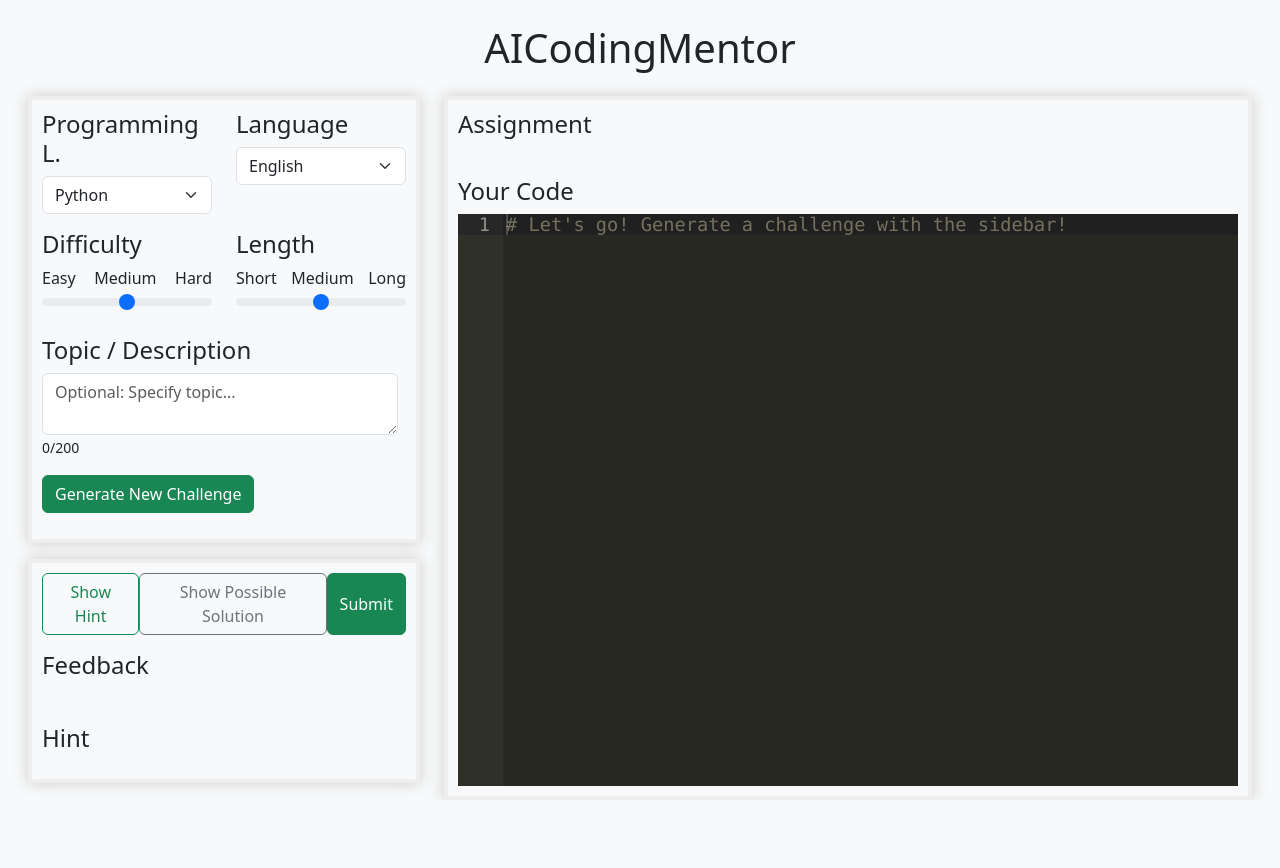
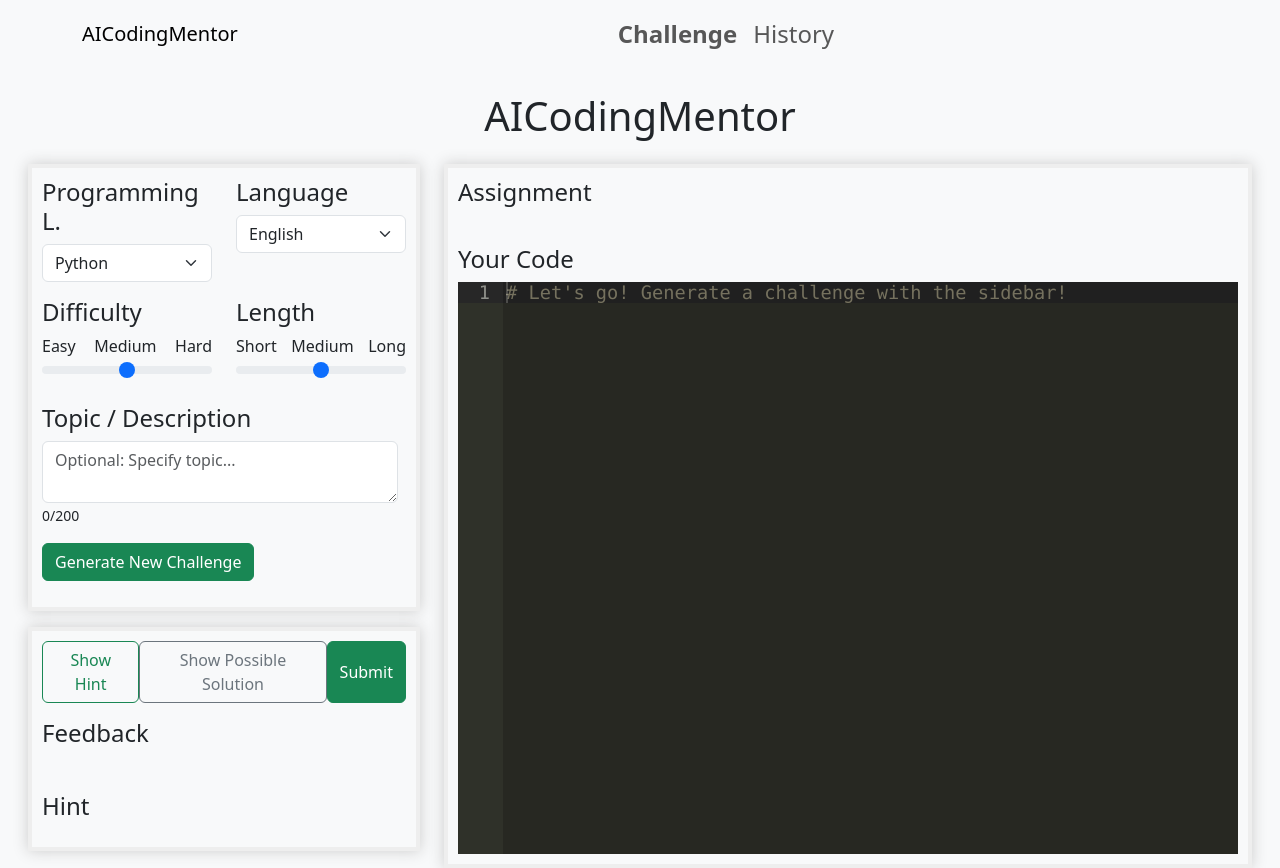
Before and after one commit to straeter/AICodingMentor, a Flask app: page / in a window 1280 px wide. Before the commit the page ends 799 px from the top, so only its background shows below. Run offline with Flask 3, Linux system fonts and the light colour scheme; some libraries are stand-ins or nearby versions.

Commit message:
add navbar

```diff
--- a/flask_app/routes.py
+++ b/flask_app/routes.py
@@ -2,7 +2,7 @@ from flask import Blueprint, render_template, request, current_app, jsonify, str
 
 from challenge.get_challenge import get_challenge_stream
 from challenge.get_feedback import get_feedback_stream
-from flask_app.simple_db import db_get_challenge, db_delete_challenge
+from flask_app.simple_db import db_get_challenge, db_delete_challenge, db_get_all_challenges
 
 main = Blueprint('main', __name__)
 
@@ -12,7 +12,7 @@ main = Blueprint('main', __name__)
 def home():
     challengeId = request.args.get("challengeId")
     if challengeId:
-        challenge = db_get_challenge(challengeId)
+        challenge = db_get_challenge(challengeId).to_dict()
     else:
         challenge = None
 
@@ -41,13 +41,14 @@ def get_feedback():
     return feedback_stream
 
 
-# @main.route('/history', methods=['GET'])
-# def home():
-#     return render_template(
-#         'history.html',
-#         page_title="AICodingMentorg - History",
-#         challenges=challenges
-#     )
+@main.route('/history', methods=['GET'])
+def history():
+    challenges = db_get_all_challenges()
+    return render_template(
+        'history.html',
+        page_title="AICodingMentorg - History",
+        challenges=challenges
+    )
 
 @main.route('/challenge/delete/<challengeId>', methods=['POST'])
 def delete_challenge(challengeId):
--- a/flask_app/templates/history.html
+++ b/flask_app/templates/history.html
@@ -3,7 +3,7 @@
 {% import "macros/history_table.html" as history_table %}
 {% block content %}
   <div class="row my-3" style="text-align: center">
-    <h1>AICodingMentor - Your Challenge History</h1>
+    <h1>AICodingMentor - Challenge History</h1>
   </div>
 
   {{ history_table.history_table(challenges) }}
--- a/flask_app/templates/home.html
+++ b/flask_app/templates/home.html
@@ -1,5 +1,5 @@
 {% extends "meta.html" %}
-{% set active_page = "Scan" %}
+{% set active_page = "Challenge" %}
 
 {% block content %}
   <div class="row my-3" style="text-align: center">
--- a/flask_app/templates/meta.html
+++ b/flask_app/templates/meta.html
@@ -11,6 +11,10 @@
       {%- endblock scripts %}
 
     </head>
+
+    {% block navbar %}
+      {% include "navbar.html" %}
+    {% endblock navbar %}
 
     <body>
 
--- /dev/null
+++ b/flask_app/templates/navbar.html
@@ -0,0 +1,39 @@
+{% set navbar_items = [
+(url_for('main.home'), 'Challenge'),
+(url_for('main.history'), 'History'),
+] -%}
+
+
+<nav class="navbar sticky-top navbar-expand-lg navbar-light bg-light mr-auto " id="main-nav">
+  <div class="container">
+
+    <a class="navbar-brand" href="{{ url_for('main.home') }}">
+      <div>AICodingMentor</div>
+    </a>
+    <button class="navbar-toggler" type="button" data-bs-toggle="collapse" data-bs-target="#navbarNav"
+            aria-controls="navbarNav" aria-expanded="false" aria-label="Toggle navigation">
+      <span class="navbar-toggler-icon"></span>
+    </button>
+    <div class="collapse navbar-collapse justify-content-center flex-grow-1 " id="navbarNav">
+
+      {#      <ul class="navbar-nav ">#}
+      {#        <a class="navbar-brand" href="{{ url_for('main.home') }}" style="margin-right: 50px">#}
+      {#          <img#}
+      {#            src="{{ url_for('static', filename='logo/banner_inv.svg') }}" height="35px" width="140px"#}
+      {#          ><img#}
+      {#          class="logo" src="{{ url_for('static',filename='logo/logo.svg') }}" height="35px" width="35px"/>#}
+      {#        </a>#}
+      {#      </ul>#}
+
+
+      <ul class="navbar-nav navbar-custom ml-auto">
+        {% for href, id in navbar_items %}
+          <li class="nav-item mynavbar {% if id == active_page %}active{% endif %}">
+            <a class="nav-link" href="{{ href }}">{{ id }}</a>
+          </li>
+        {% endfor %}
+      </ul>
+    </div>
+
+  </div>
+</nav>
```
Also changed, not shown: flask_app/simple_db.py (+13 -0 lines).
